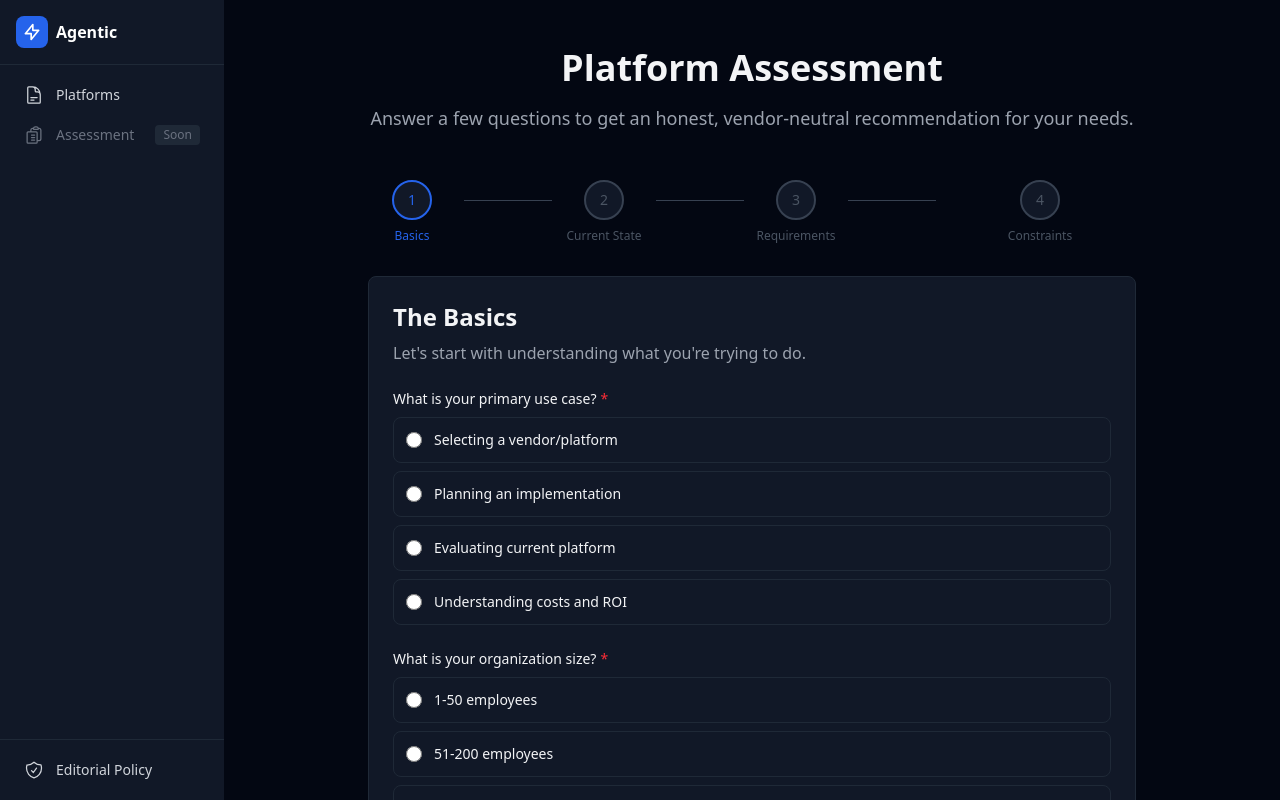
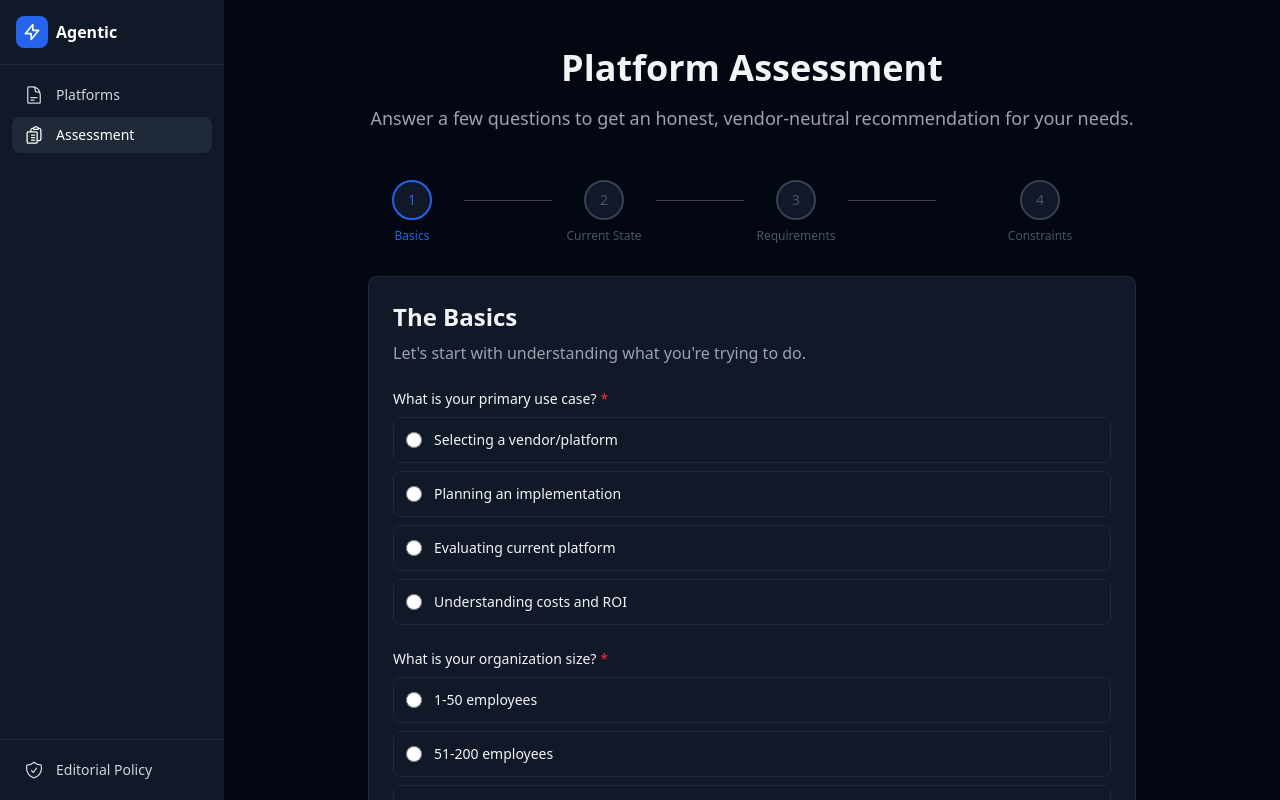
Before and after one commit to anikeitvadi/agentic-matrix, a Next.js app: page /assessment in a window 1280 px wide. Shown: the top 800 px of the page. Built offline with nearby package versions, Linux system fonts and the light colour scheme.

Commit message:
feat(02-02): enable assessment link in sidebar
- Removed disabled state from Assessment nav item
- Removed 'Soon' badge
- Made Assessment link fully functional
- Added active state styling for /assessment route

```diff
--- a/components/ui/Sidebar.tsx
+++ b/components/ui/Sidebar.tsx
@@ -21,8 +21,6 @@ const navItems = [
         <path strokeLinecap="round" strokeLinejoin="round" strokeWidth={1.5} d="M9 12h3.75M9 15h3.75M9 18h3.75m3 .75H18a2.25 2.25 0 002.25-2.25V6.108c0-1.135-.845-2.098-1.976-2.192a48.424 48.424 0 00-1.123-.08m-5.801 0c-.065.21-.1.433-.1.664 0 .414.336.75.75.75h4.5a.75.75 0 00.75-.75 2.25 2.25 0 00-.1-.664m-5.8 0A2.251 2.251 0 0113.5 2.25H15c1.012 0 1.867.668 2.15 1.586m-5.8 0c-.376.023-.75.05-1.124.08C9.095 4.01 8.25 4.973 8.25 6.108V8.25m0 0H4.875c-.621 0-1.125.504-1.125 1.125v11.25c0 .621.504 1.125 1.125 1.125h9.75c.621 0 1.125-.504 1.125-1.125V9.375c0-.621-.504-1.125-1.125-1.125H8.25z" />
       </svg>
     ),
-    disabled: true,
-    badge: 'Soon',
   },
 ]
 
@@ -59,23 +57,6 @@ export function Sidebar() {
       <nav className="flex-1 p-3 space-y-1">
         {navItems.map((item) => {
           const isActive = pathname.startsWith(item.href)
-
-          if (item.disabled) {
-            return (
-              <div
-                key={item.name}
-                className="flex items-center gap-3 px-3 py-2 rounded-lg text-neutral-500 cursor-not-allowed"
-              >
-                {item.icon}
-                <span className="text-sm">{item.name}</span>
-                {item.badge && (
-                  <span className="ml-auto text-xs bg-neutral-800 text-neutral-500 px-2 py-0.5 rounded">
-                    {item.badge}
-                  </span>
-                )}
-              </div>
-            )
-          }
 
           return (
             <Link
```
